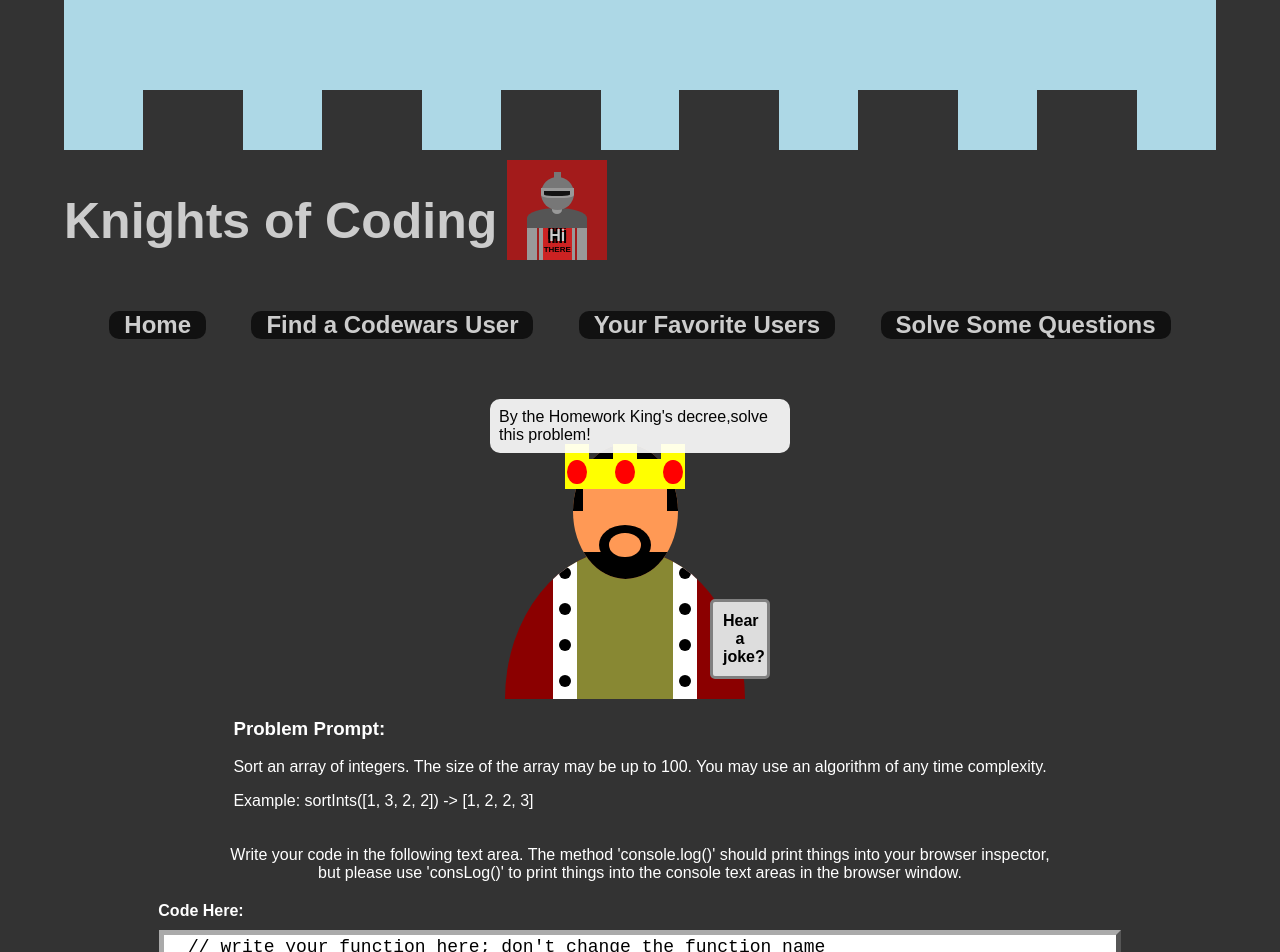
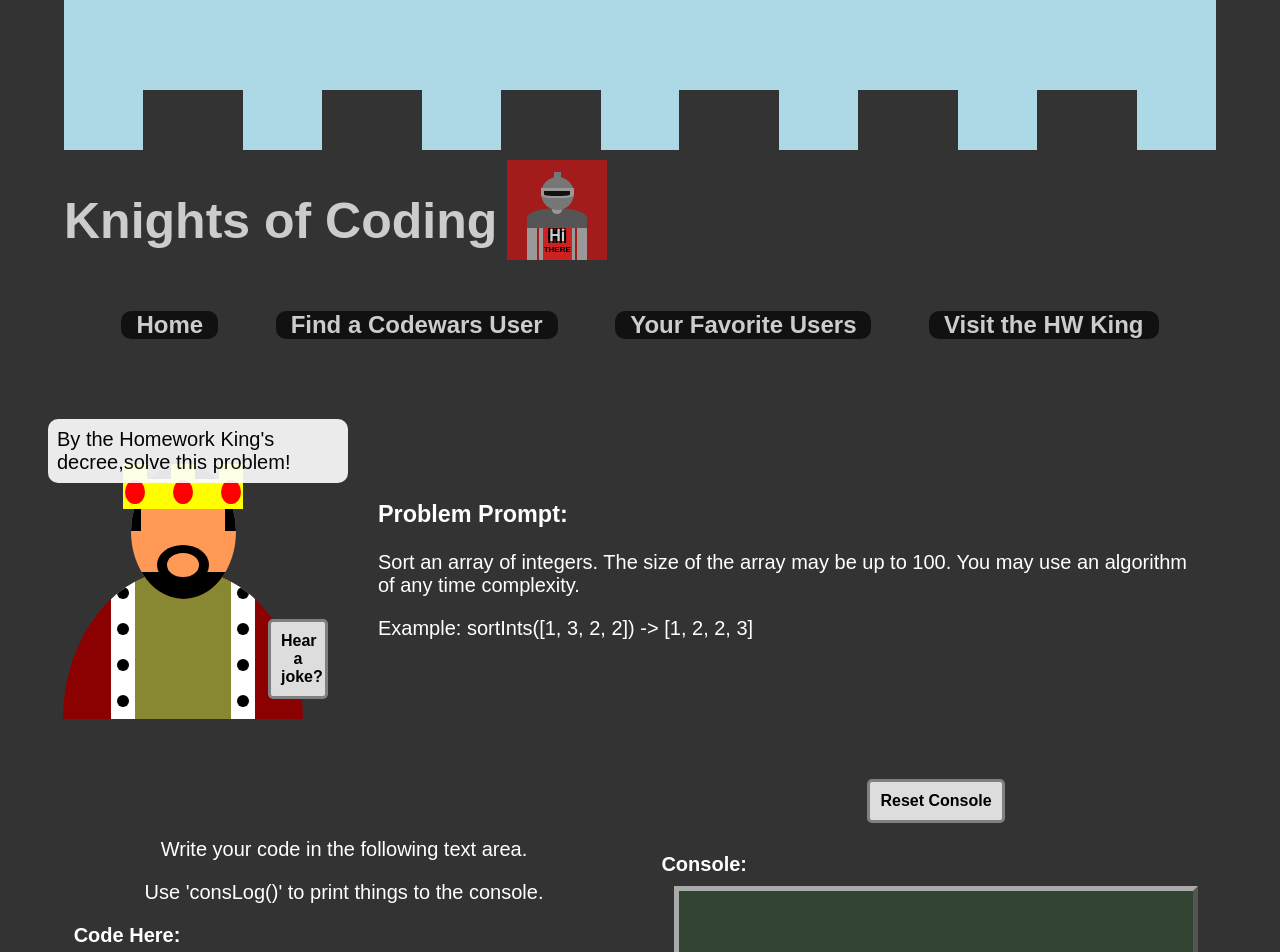
Before and after one commit to drewhsu86/Knights-of-Coding, a React (Create React App) app: page /solver in a window 1280 px wide. Shown: the top 952 px of the page. Built offline with nearby package versions, Linux system fonts and the light colour scheme.

Commit message:
added hw king to storybook

```diff
--- a/src/Home/Nav.js
+++ b/src/Home/Nav.js
@@ -27,7 +27,7 @@ export default function Nav() {
           <NavButton text="Your Favorite Users" />
         </Link>
         <Link to="/solver" >
-          <NavButton text="Solve Some Questions" />
+          <NavButton text="Visit the HW King" />
         </Link>
       </div>
     </nav>
--- a/src/Solver/Solver.css
+++ b/src/Solver/Solver.css
@@ -5,6 +5,7 @@
   display: flex;
   flex-direction: column;
   align-items: center;
+  font-size: 16px;
 }
 
 .solverMain button {
@@ -16,6 +17,11 @@
   display: flex;
   flex-direction: column;
   align-items: center;
+  padding: 20px;
+}
+
+.solverDescription {
+  padding: 30px;
 }
 
 .solverCode, .solverConsole {
@@ -67,3 +73,21 @@
   flex-direction: column;
   align-items: flex-start;
 }
+
+
+/* media query browser size */
+@media (min-width: 600px) {
+
+  .solverMain {
+   font-size: 20px;
+  }
+
+  .solverTop, .solverBottom {
+    flex-direction: row;
+  }
+
+  .solverIpt {
+    height: 250px;
+  }
+
+}
--- a/src/Solver/index.js
+++ b/src/Solver/index.js
@@ -52,7 +52,7 @@ export default function Index() {
   // function that handles how the eval does "console log"
   // instead of going to console it goes to a div for text
   function consFunc(str) {
-    console.log('consFunc: ', str)
+    // console.log('consFunc: ', str)
     if (!str) {
       str = 'undefined'
     } else if (typeof str === 'object') {
@@ -217,7 +217,7 @@ export default function Index() {
         <div className="solverCode">
           {/* This is the solver code area */}
 
-          <p className="solverInstructions">Write your code in the following text area. The method 'console.log()' should print things into your browser inspector, but please use 'consLog()' to print things into the console text areas in the browser window.</p>
+          <p className="solverInstructions">Write your code in the following text area. </p> <p> Use 'consLog()' to print things to the console.</p>
 
           <h4>Code Here:</h4>
           <textarea
```
Also changed, not shown: 1 other file (tests, documents, lock files or other folders).
